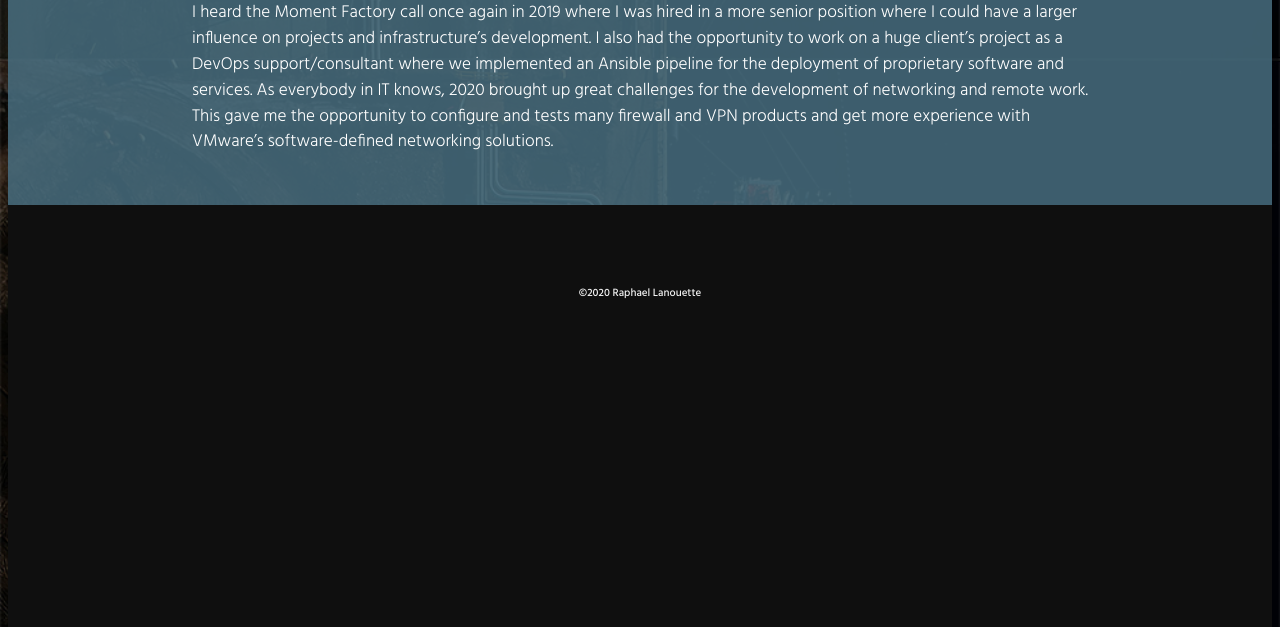
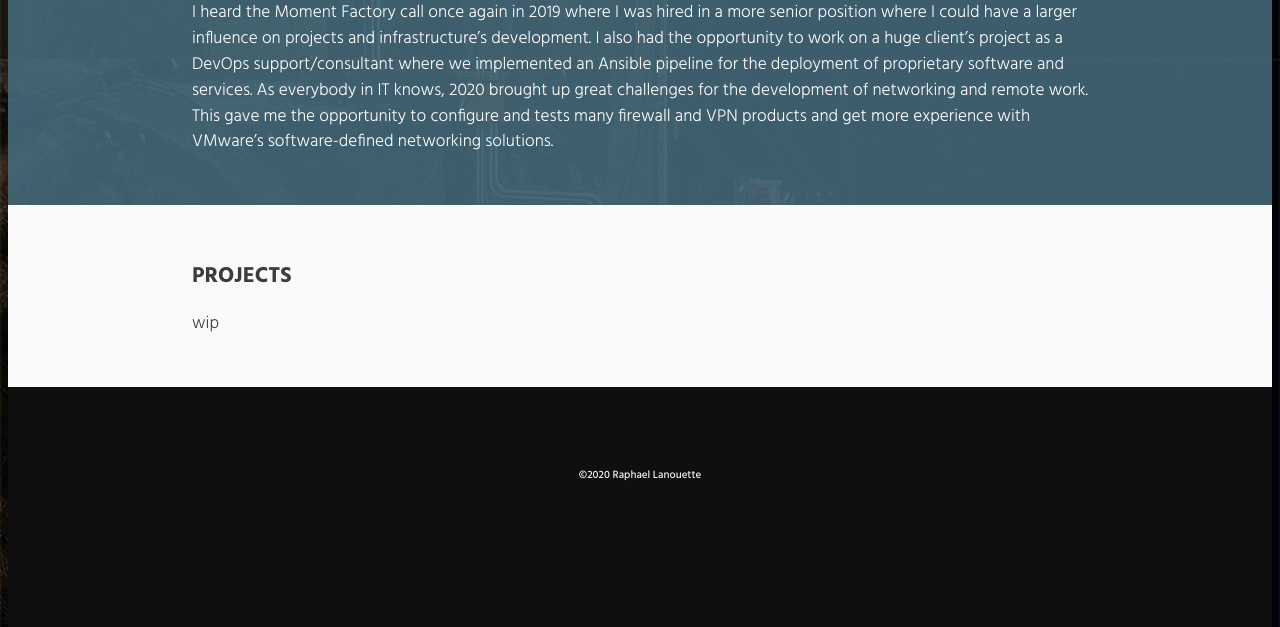
Before and after one commit to muskeg/devops-resume, a Django app: page / in a window 1280 px wide. Shown: the part 3353-3980 px from the top of the page. Run offline with Django 3.2, Linux system fonts and the light colour scheme; parts of the project's set-up code (start-up, migrations or seed data) failed here and were passed over; some libraries are stand-ins or nearby versions.

Commit message:
projects section skeleton, html validation, css fixes

```diff
--- a/app/website/static/web/css/styles.css
+++ b/app/website/static/web/css/styles.css
@@ -25,19 +25,13 @@ h1 {
   font-variant: all-small-caps;
   font-size: 4.5vw;
   margin: 3.5vh 0 1.5vh 0;
+  scroll-margin-top: 6vw;
 }
 
 h2 {
   font-variant: all-small-caps;
   font-size: 3.5vw;
   margin: 2.5vh 0 1.5vh 0;
-}
-
-a.anchor {
-  display: block;
-  position: relative;
-  top: -11vw;
-  visibility: hidden;
 }
 
 #header {
--- a/app/website/templates/web/index.html
+++ b/app/website/templates/web/index.html
@@ -17,10 +17,8 @@
       <div id="intro_text">online CV, demo, &nbsp;&nbsp;portfolio and other &nbsp;&nbsp;&nbsp;collections</div>
     </div>
     <div class="section" id="section-website">
-      <a class="anchor" name="pipeline"></a>
-      <a class="anchor" name="projects"></a>
       <div class="section_text">
-        <h1>{{ section_pipeline_title }}</h1>
+        <h1 id="pipeline">{{ section_pipeline_title }}</h1>
         <div id="pipeline_intro" class="content_text">
           {{ section_pipeline_intro|paragraphs|safe }}
         </div>
@@ -46,9 +44,8 @@
       </div>
     </div>
     <div class="section" id="section-raph">
-      <a class="anchor" name="raph"></a>
       <div class="section_text">
-        <h1>{{ section_raph_muskeg_title }}</h1>
+        <h1 id="raph">{{ section_raph_muskeg_title }}</h1>
         <div id="raph_muskeg" class="content_text">
           {{ section_raph_muskeg|paragraphs|safe }}
         </div>
@@ -64,5 +61,15 @@
         <div class="float_break"></div>
       </div>
     </div>
+    <div class="section" id="section-projects">
+      <div class="section_text">
+        <h1 id="projects">{{ section_project_title }}</h1>
+        <div id="projects_intro" class="content_text">
+          <div id="projects_intro_text">
+            {{ section_projects_intro|paragraphs|safe }}
+          </div>
+        </div>
+      </div>
+    </div>
   </div>
 {% endblock %}
--- a/app/website/views.py
+++ b/app/website/views.py
@@ -37,6 +37,8 @@ def index(request):
     """
     section_raph_muskeg_title = "muskeg"
     section_raph_muskeg = "The muskeg is where I grew up. It’s a type of terrain created by the accumulation of water and sediments on the near-surface bedrock preventing drainage. This type of terrain can be found all over Abitibi, my home region. I always loved the imagery of that rough terrain hard to navigate when you’re not used to it. About the improbable growth and hidden beauty amidst a hostile, acidic and almost permanently frozen environment."
+    section_project_title = "projects"
+    section_projects_intro = "wip"
     # Content dictionnary
     content = {
         'section_pipeline_title': section_pipeline_title,
@@ -53,6 +55,8 @@ def index(request):
         'section_raph_intro': section_raph_intro,
         'section_raph_muskeg_title': section_raph_muskeg_title,
         'section_raph_muskeg': section_raph_muskeg,
+        'section_project_title': section_project_title,
+        'section_projects_intro': section_projects_intro,
         'footer_text': footer_text
     }
     return render(request, 'web/index.html', content)
```
